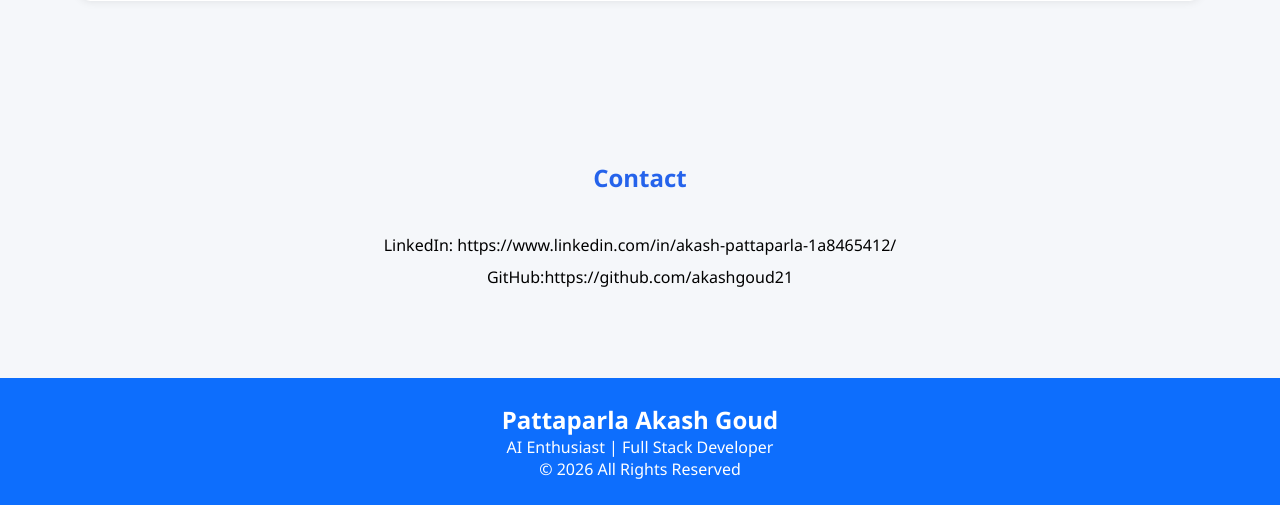
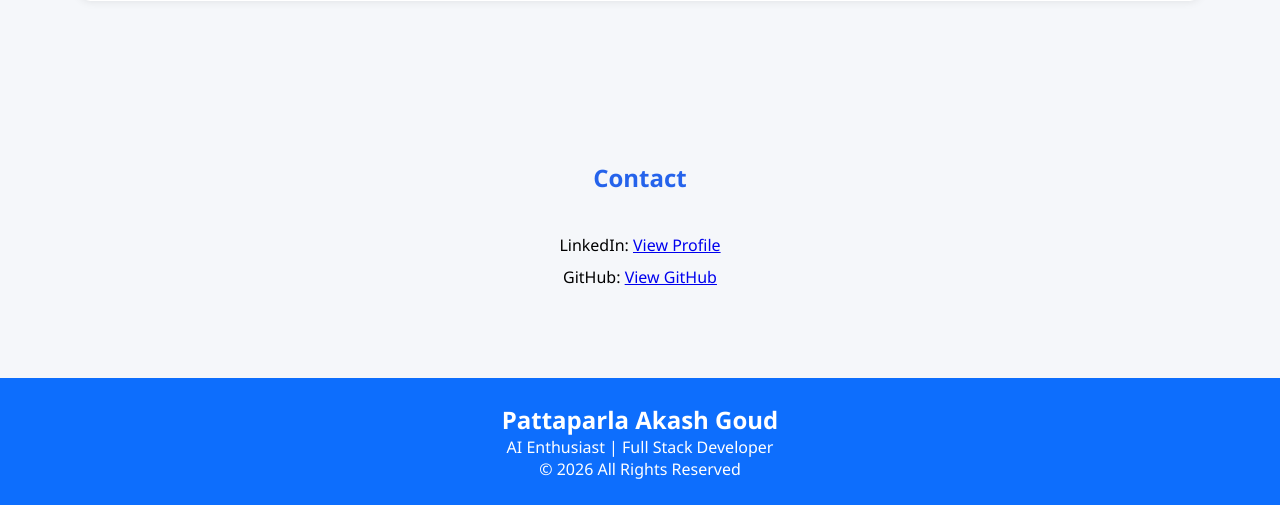
Before and after one commit to akashgoud21/Akash-Portfolio, a Flask app: page / in a window 1280 px wide. Shown: the part 3042-3547 px from the top of the page. Run offline with Flask 3, Linux system fonts and the light colour scheme.

Commit message:
Update index.html

```diff
--- a/templates/index.html
+++ b/templates/index.html
@@ -199,9 +199,19 @@ Technologies: Python, Flask, JavaScript, SQLite
 
 <h1>Contact</h1>
 
-<p>LinkedIn: https://www.linkedin.com/in/akash-pattaparla-1a8465412/</p>
+<p>
+LinkedIn:
+<a href="https://www.linkedin.com/in/akash-pattaparla-1a8465412/" target="_blank">
+View Profile
+</a>
+</p>
 
-<p>GitHub:https://github.com/akashgoud21</p>
+<p>
+GitHub:
+<a href="https://github.com/akashgoud21" target="_blank">
+View GitHub
+</a>
+</p>
 
 </section>
 
```
